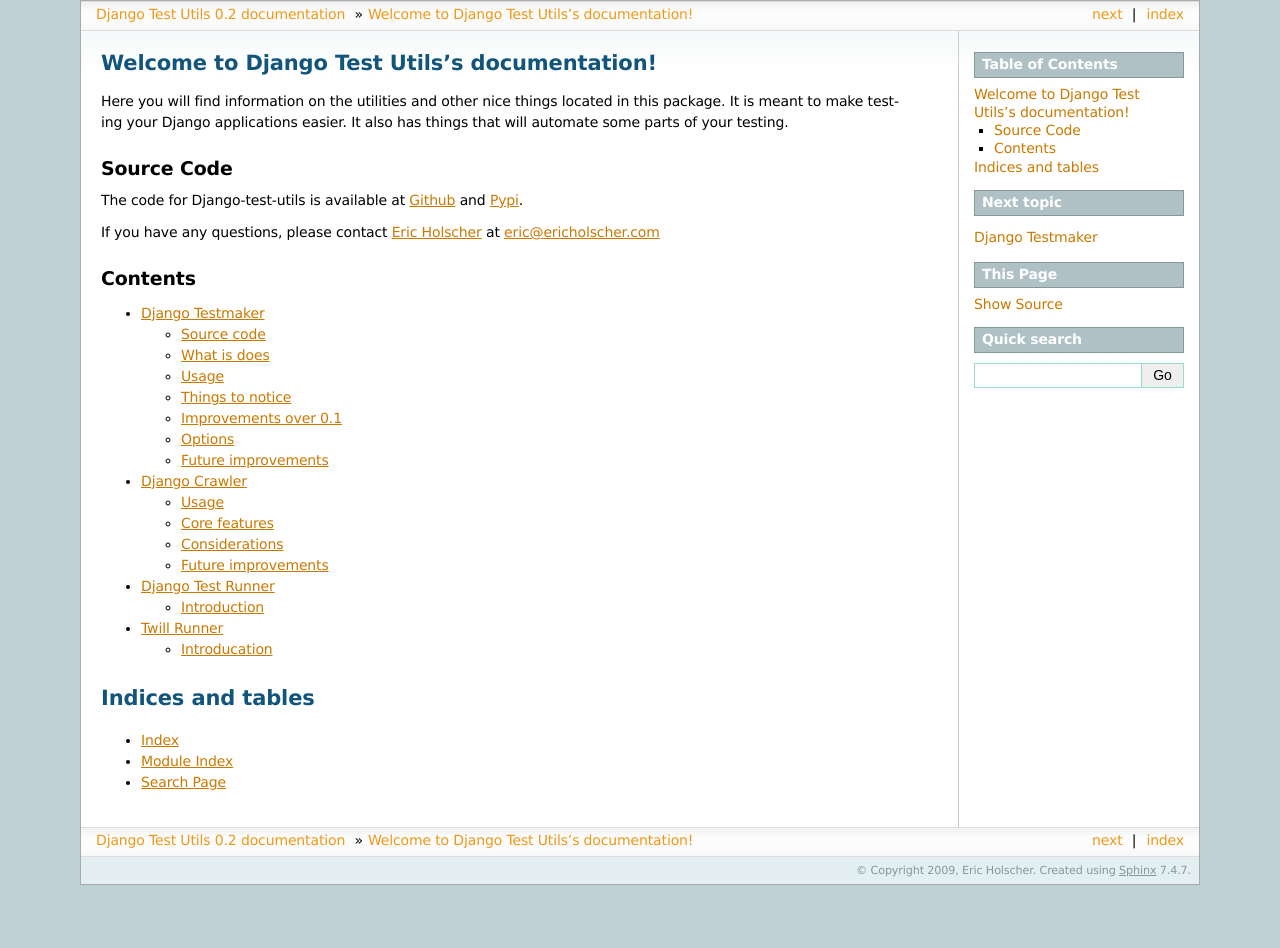
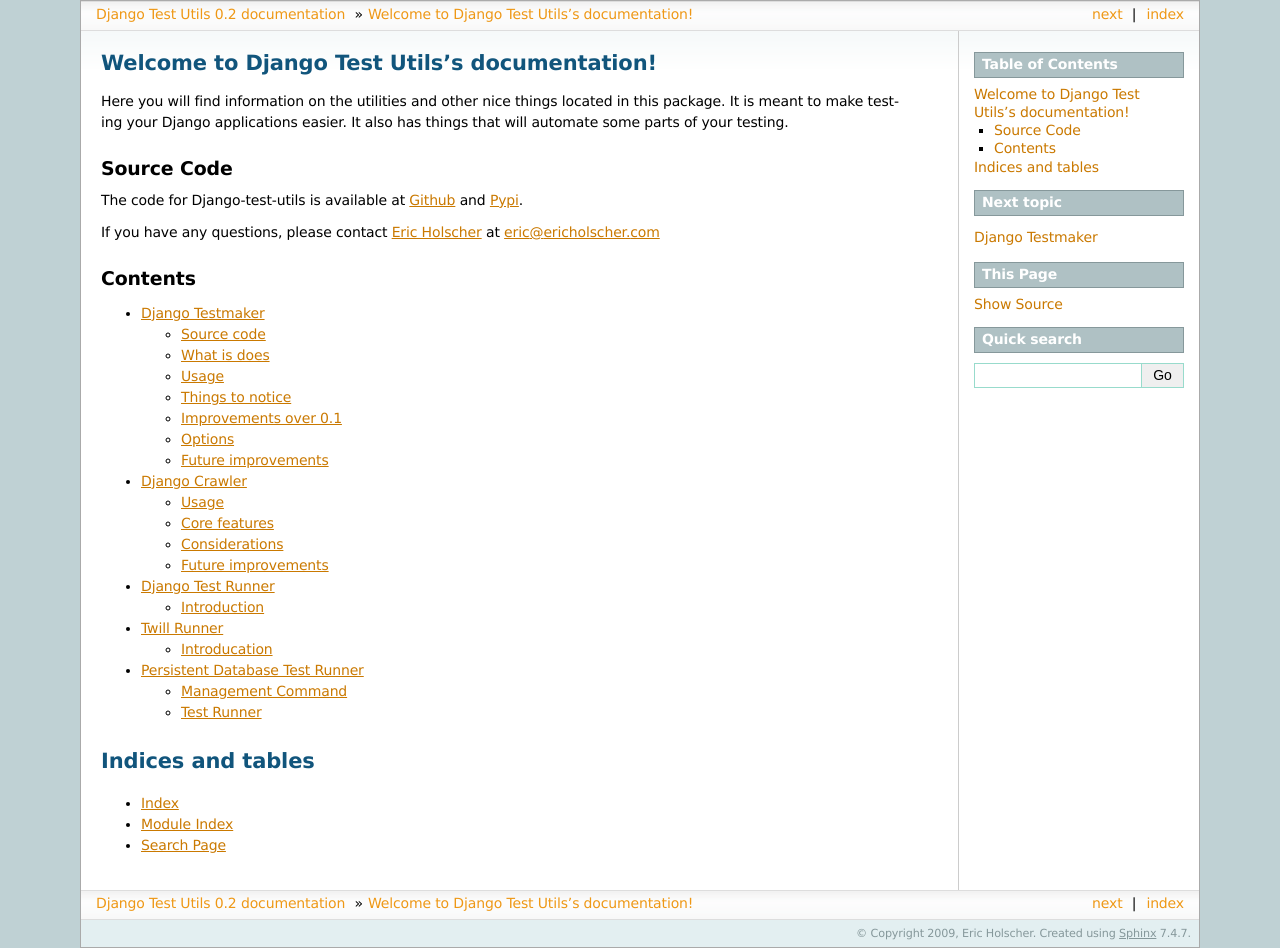
Before and after one commit to ericholscher/django-test-utils, a Sphinx documentation site: the page built from docs/source/index.rst, in a window 1280 px wide. Built offline with Sphinx 7.4.7, drawn with Linux system fonts in a browser that asks for light colours; before the commit the page ends 900 px from its top, so only the background shows below that.

```diff
--- a/docs/source/index.rst
+++ b/docs/source/index.rst
@@ -25,6 +25,7 @@
    crawler
    test_runner
    twill_runner
+   keep_database_runner
 
 Indices and tables
 ==================
```
